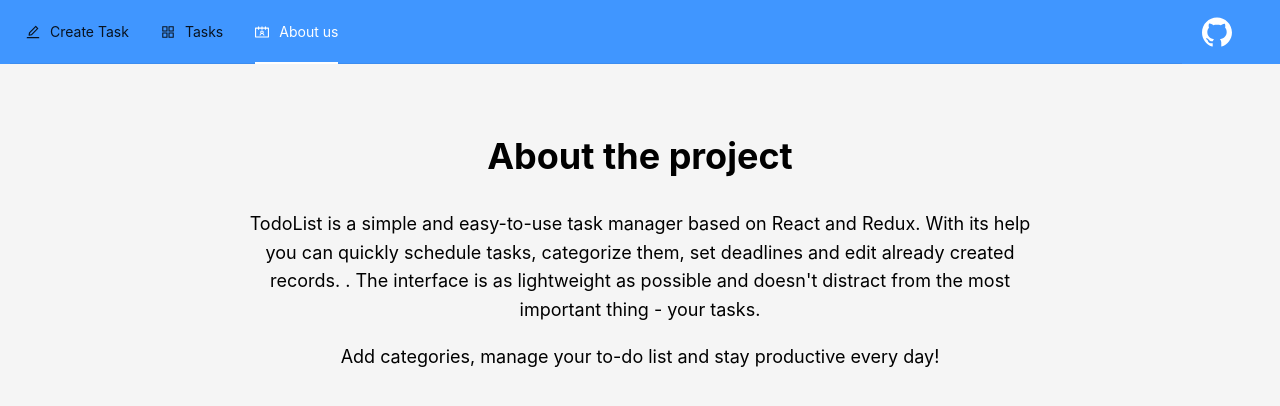
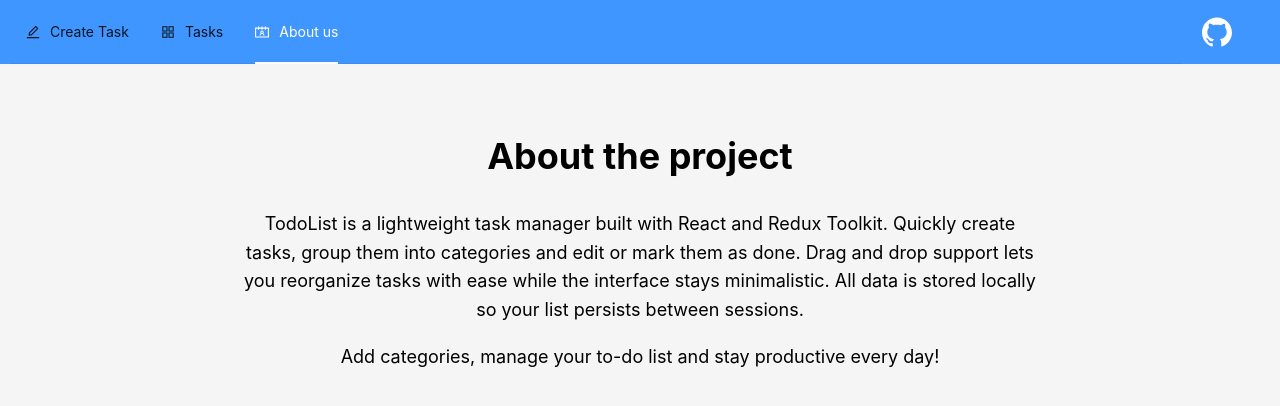
Before and after one commit to NZ888/React-Redux-TodoList, a React (Vite) app: page / in a window 1280 px wide. Shown: the top 406 px of the page. Built offline with nearby package versions, Linux system fonts and the light colour scheme.

Commit message:
update AboutPage.jsx

```diff
--- a/src/pages/AboutPage.jsx
+++ b/src/pages/AboutPage.jsx
@@ -7,10 +7,10 @@ const AboutPage = () => {
             <div className={styles.text}>
                 <h1>About the project</h1>
                 <p>
-                    TodoList is a simple and easy-to-use task manager based on React and Redux.
-                    With its help you can quickly schedule tasks, categorize them, set deadlines and edit already created records.
-                    . The interface is as lightweight as possible
-                    and doesn't distract from the most important thing - your tasks.
+                    TodoList is a lightweight task manager built with React and Redux Toolkit.
+                    Quickly create tasks, group them into categories and edit or mark them as done.
+                    Drag and drop support lets you reorganize tasks with ease while the interface stays minimalistic.
+                    All data is stored locally so your list persists between sessions.
                 </p>
                 <p>
                     Add categories, manage your to-do list and stay productive every day!
```
